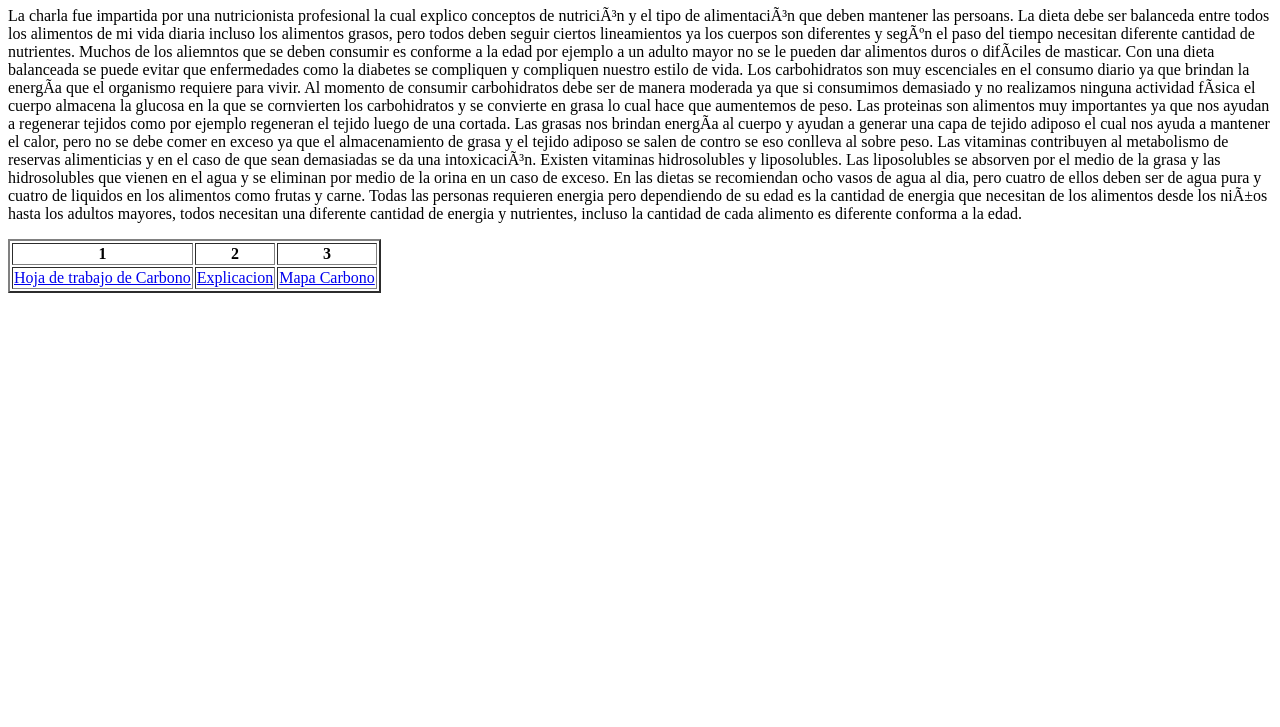
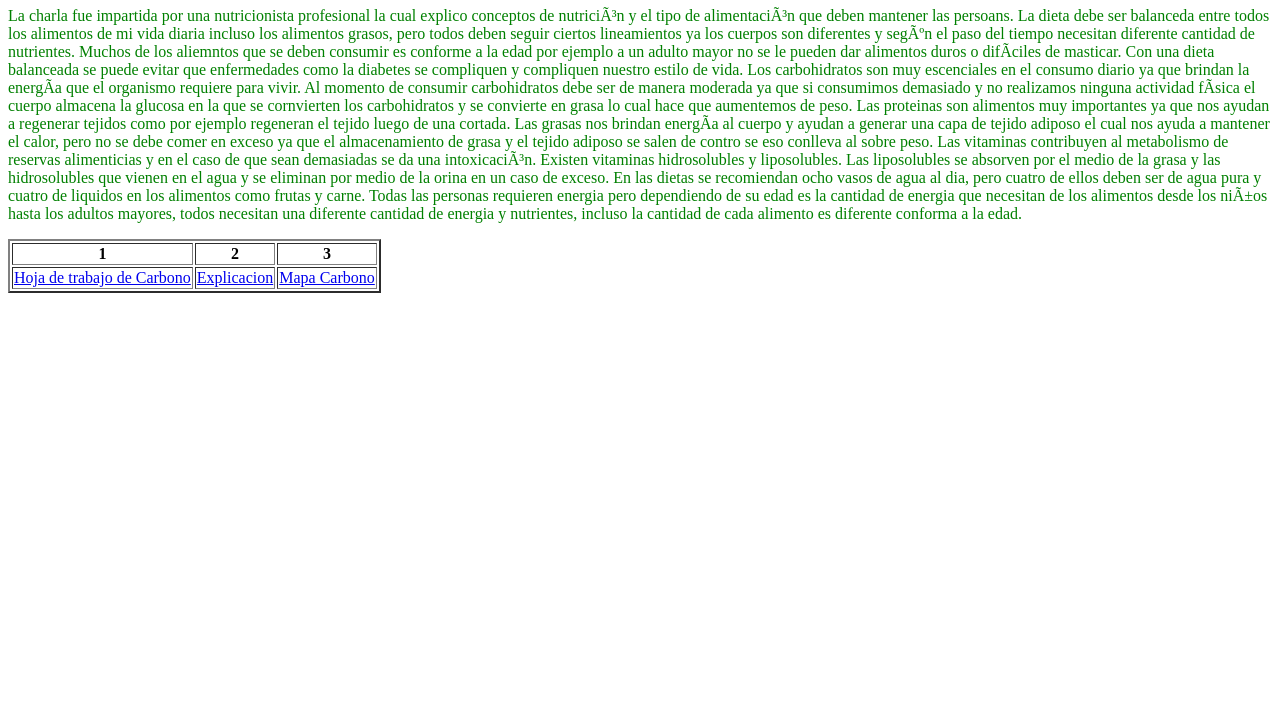
Before and after one commit to Caceres02/Tareas-segunda-unidad, a plain HTML site: page index.html in a window 1280 px wide. Shown: the part 73-800 px from the top of the page. Drawn offline with Linux system fonts and the light colour scheme.

Commit message:
Update index.html

```diff
--- a/index.html
+++ b/index.html
@@ -3,7 +3,7 @@
 <html>
   <meta charset="uft-8"/>
 <head><title>Resumen Charla</title>
-  <link reel="stylesheet"  type="text/css"  href="index.css">
+  <link rel="stylesheet"  type="text/css"  href="index.css">
   </head>
 <body>
 <h1>Resumen</h1>
```
